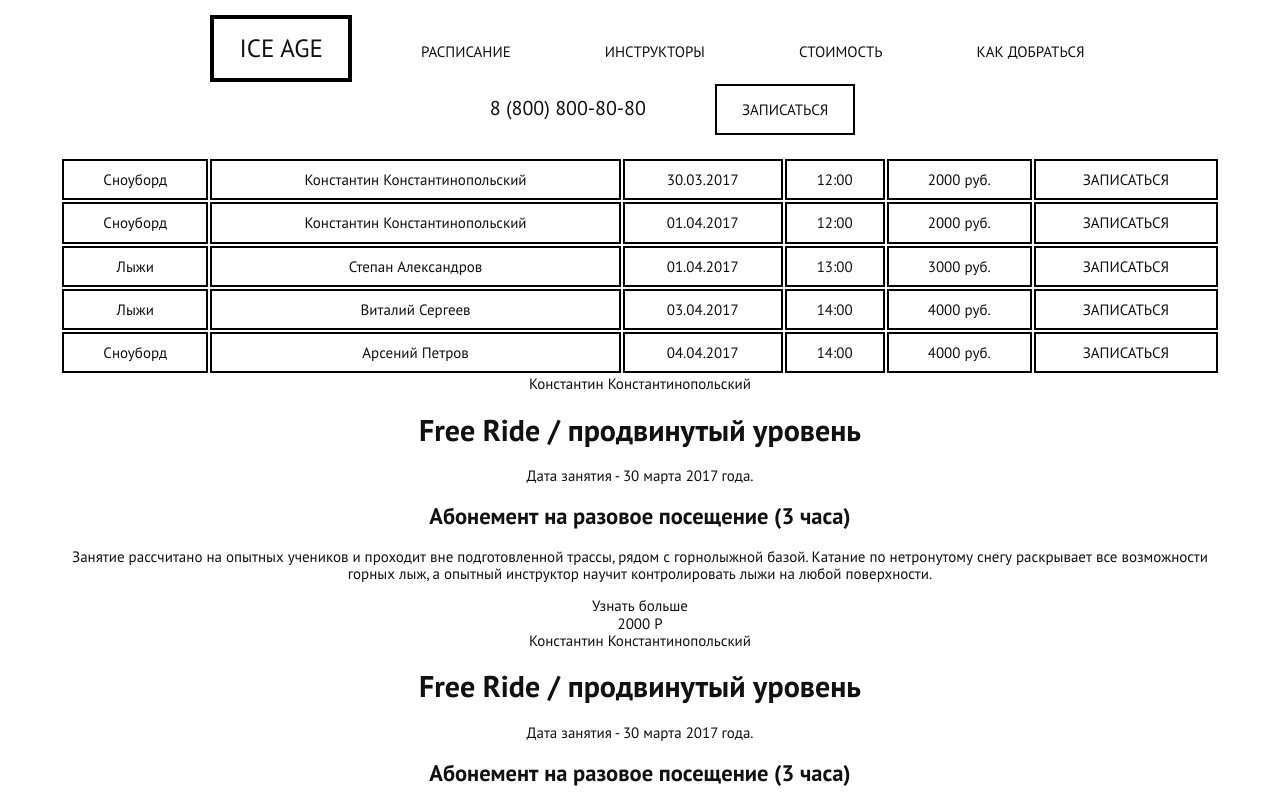
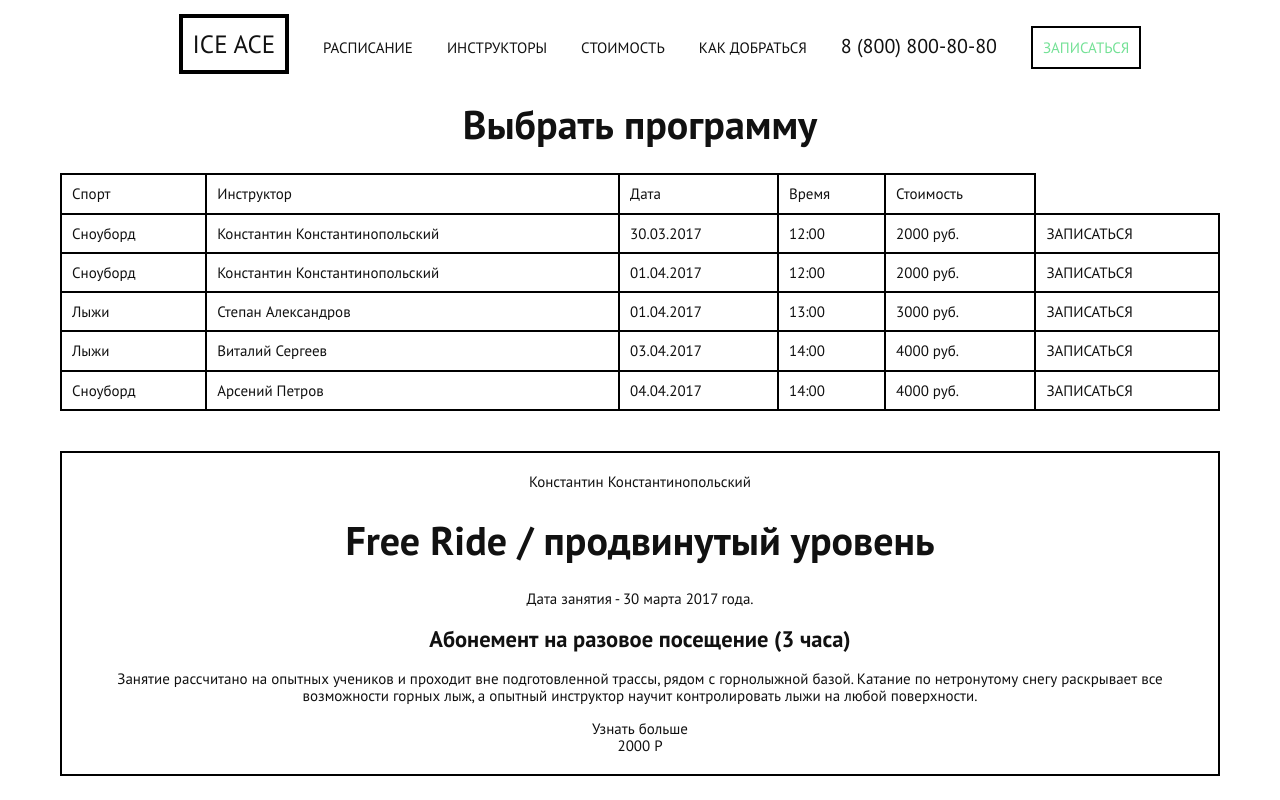
Before and after one commit to Zveee/snowboards, a website: page src/pug/index.pug in a window 1280 px wide. Shown: the top 800 px of the page. Drawn offline with nearby package versions, Linux system fonts and the light colour scheme; files that its build step writes are made by us from their sources.

Commit message:
css continued

```diff
--- a/src/less/blocks/page-header.less
+++ b/src/less/blocks/page-header.less
@@ -1,3 +1,4 @@
+
 .menu {
 	display: flex;
 	flex-flow: row nowrap;
@@ -10,20 +11,23 @@
 		display: inline-block;
 		text-transform: uppercase;
 		font-weight: @h2-weight;
-		padding: 15px 25px;
-		margin: 0 20px;
+		padding: 15px 5px;
+		margin: 0 10px;
 	}
 }
 
-.logo, {
+.logo {
 	border: 4px solid #000;
 	font-size: 25px;
+	padding: 10px;
 }
 
 .tel {
 	font-size: 20px;
 }
 
-.button {
+.button-reg {
 	border: 2px solid #000;
+	padding: 10px;
+	font-weight: @h2-weight;
 }
--- a/src/less/blocks/programs.less
+++ b/src/less/blocks/programs.less
@@ -1,9 +1,25 @@
+.title {
+	font-size: @h1-size;
+	font-weight: @h1-weight;
+}
+
 table {
 	width: 100%;
+	border-collapse: collapse;
+	text-align: left;
+}
+
+.caption {
+
+}
+
+.button-reg {
+	text-align: center;
+	color: @link-color;
 }
 
 tr {
-	border-collapse: collapse;
+
 }
 
 td {
--- /dev/null
+++ b/src/less/blocks/promo-cards.less
@@ -0,0 +1,9 @@
+.cards {
+
+	&__item {
+		padding: 20px;
+		margin: 40px 0;
+		border: 2px solid #000;
+	}
+
+}
--- a/src/less/global.less
+++ b/src/less/global.less
@@ -1,6 +1,6 @@
 body {
 	min-width: 1160px;
-	margin: 0 auto;
+	// margin: 0 auto;
 	box-sizing: border-box;
 	padding: 0 60px;
 	background-color: #ffffff;
@@ -12,9 +12,11 @@ body {
 
 ul {
 	list-style-type: none;
+	// margin: 0;
+	// padding: 0;
 }
 
 a {
 	text-decoration: none;
 	color: @text-color;
-}
+ }
--- a/src/less/style.less
+++ b/src/less/style.less
@@ -6,4 +6,5 @@
 // blocks
 @import 'blocks/page-header.less';
 @import 'blocks/programs.less';
+@import 'blocks/promo-cards.less';
 @import 'blocks/page-footer.less';
--- a/src/pug/index.pug
+++ b/src/pug/index.pug
@@ -13,8 +13,8 @@ body
 
 		.page-header__inner
 			ul.page-header__menu
-				li.menu__item.logo
-					a(href="#") ICE AGE
+				li.menu__item
+					a.logo(href="#") ICE ACE
 				li.menu__item
 					a(href="#") расписание
 				li.menu__item
@@ -23,10 +23,10 @@ body
 					a(href="#") стоимость
 				li.menu__item
 					a(href="#") как добраться
-				li.menu__item.tel
-					a(href="tel:8-800-800-80-80") 8 (800) 800-80-80
-				li.menu__item.button
-					a(href="#").register ЗАПИСАТЬСЯ
+				li.menu__item
+					a.tel(href="tel:8-800-800-80-80") 8 (800) 800-80-80
+				li.menu__item
+					a.button-reg(href="#") ЗАПИСАТЬСЯ
 
 
 	main
@@ -36,98 +36,115 @@ body
 			.programs__inner
 
 				h1.title
+					| Выбрать программу
 				h2.subtitle
 				table.programs__table
-					tr.
+					tr.table__item.caption
+						td
+							span
+								| Спорт
+						td
+							span
+								| Инструктор
+						td
+							span
+								| Дата
+						td
+							span
+								| Время
+						td
+							span
+								| Стоимость
+
 					tr.table__item
-						td.type
+						td
 							span
 								| Сноуборд
-						td.instructor
-							a(href="#") Константин Константинопольский
-						td.date
+						td
+							a.instructor(href="#") Константин Константинопольский
+						td
 							span
 								| 30.03.2017
-						td.time
+						td
 							span
 								| 12:00
-						td.price
+						td
 							span
 								| 2000 руб.
-						td.button
-							a(href="#") ЗАПИСАТЬСЯ
+						td
+							a.button-table-reg(href="#") ЗАПИСАТЬСЯ
 
 					tr.table__item
-						td.type
+						td
 							span
 								| Сноуборд
-						td.instructor
-							a(href="#") Константин Константинопольский
-						td.date
+						td
+							a.instructor(href="#") Константин Константинопольский
+						td
 							span
 								| 01.04.2017
-						td.time
+						td
 							span
 								| 12:00
-						td.price
+						td
 							span
 								| 2000 руб.
-						td.button
-							a(href="#") ЗАПИСАТЬСЯ
+						td
+							a.button-table-reg(href="#") ЗАПИСАТЬСЯ
 
 					tr.table__item
-						td.type
+						td
 							span
 								| Лыжи
-						td.instructor
-							a(href="#") Степан Александров
-						td.date
+						td
+							a.instructor(href="#") Степан Александров
+						td
 							span
 								| 01.04.2017
-						td.time
+						td
 							span
 								| 13:00
-						td.price
+						td
 							span
 								| 3000 руб.
-						td.button
-							a(href="#") ЗАПИСАТЬСЯ
+						td
+							a.button-table-reg(href="#") ЗАПИСАТЬСЯ
 
 					tr.table__item
-						td.type
+						td
 							span
 								| Лыжи
-						td.instructor
-							a(href="#") Виталий Сергеев
-						td.date
+						td
+							a.instructor(href="#") Виталий Сергеев
+						td
 							span
 								| 03.04.2017
-						td.time
+						td
 							span
 								| 14:00
-						td.price
+						td
 							span
 								| 4000 руб.
-						td.button
-							a(href="#") ЗАПИСАТЬСЯ
+						td
+							a.button-table-reg(href="#") ЗАПИСАТЬСЯ
 
 					tr.table__item
-						td.type
+						td
 							span
 								| Сноуборд
-						td.instructor
-							a(href="#") Арсений Петров
-						td.date
+						td
+							a.instructor(href="#") Арсений Петров
+						td
 							span
 								| 04.04.2017
-						td.time
+						td
 							span
 								| 14:00
-						td.price
+						td
 							span
 								| 4000 руб.
-						td.button
-							a(href="#") ЗАПИСАТЬСЯ
+						td
+							a.button-table-reg(href="#") ЗАПИСАТЬСЯ
 
 		section.promo__cards
 
@@ -245,6 +262,7 @@ body
 			.callback__inner
 
 				h1.title
+					| Заказать обратный звонок
 				h2.subtitle
 					| *Имя
 					input.callback__item
```
Also changed, not shown: src/less/variables.less (line endings or trailing spaces).
